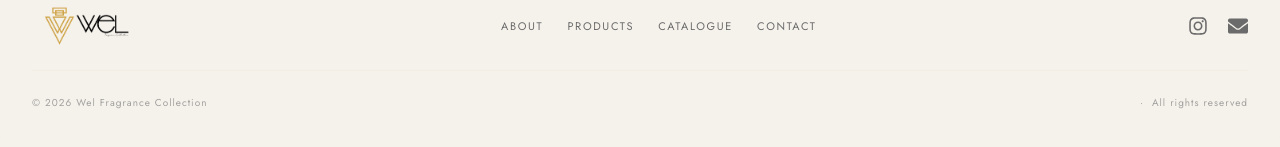
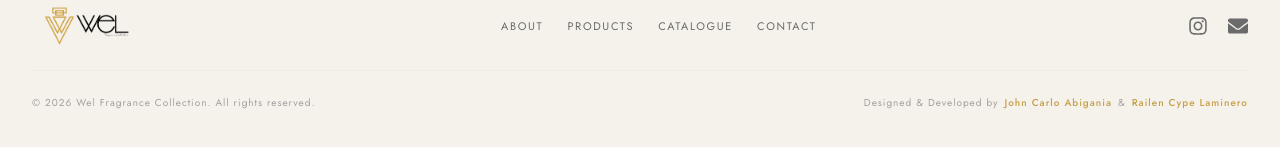
Before and after one commit to Railen-Laminers/Wel-Fragrance-Collection, a React (Vite) app: page / in a window 1280 px wide. Shown: the part 6240-6387 px from the top of the page. Built offline with nearby package versions, Linux system fonts and the light colour scheme; no server answers; a web font is replaced by a local one.

Commit message:
feat: add Footer component and update local API environment configuration

```diff
--- a/src/components/common/Footer.jsx
+++ b/src/components/common/Footer.jsx
@@ -63,12 +63,15 @@ const Footer = () => {
                     </div>
                 </div>
 
-                {/* Copyright */}
-                <div className="mt-6 pt-6 border-t border-old-gold/5 flex flex-col sm:flex-row items-center justify-between gap-2 text-[10px] tracking-widest font-jost text-warm-gray/60 dark:text-warm-white/40">
-                    <span>© {new Date().getFullYear()} Wel Fragrance Collection</span>
-                    <span className="flex items-center gap-2">
-                        <span className="hidden sm:inline">·</span>
-                        <span>All rights reserved</span>
+                {/* Copyright & Credits */}
+                <div className="mt-6 pt-6 border-t border-old-gold/5 flex flex-col md:flex-row items-center justify-between gap-4 text-[10px] tracking-widest font-jost text-warm-gray/60 dark:text-warm-white/40">
+                    <span>© {new Date().getFullYear()} Wel Fragrance Collection. All rights reserved.</span>
+
+                    <span className="text-center md:text-right flex items-center gap-1.5 transition-opacity duration-300 hover:text-old-gold/80">
+                        Designed & Developed by
+                        <span className="font-medium text-old-gold dark:text-old-gold">John Carlo Abigania</span>
+                        &
+                        <span className="font-medium text-old-gold dark:text-old-gold">Railen Cype Laminero</span>
                     </span>
                 </div>
             </div>
```
Also changed, not shown: 1 other file (tests, documents, lock files or other folders).
